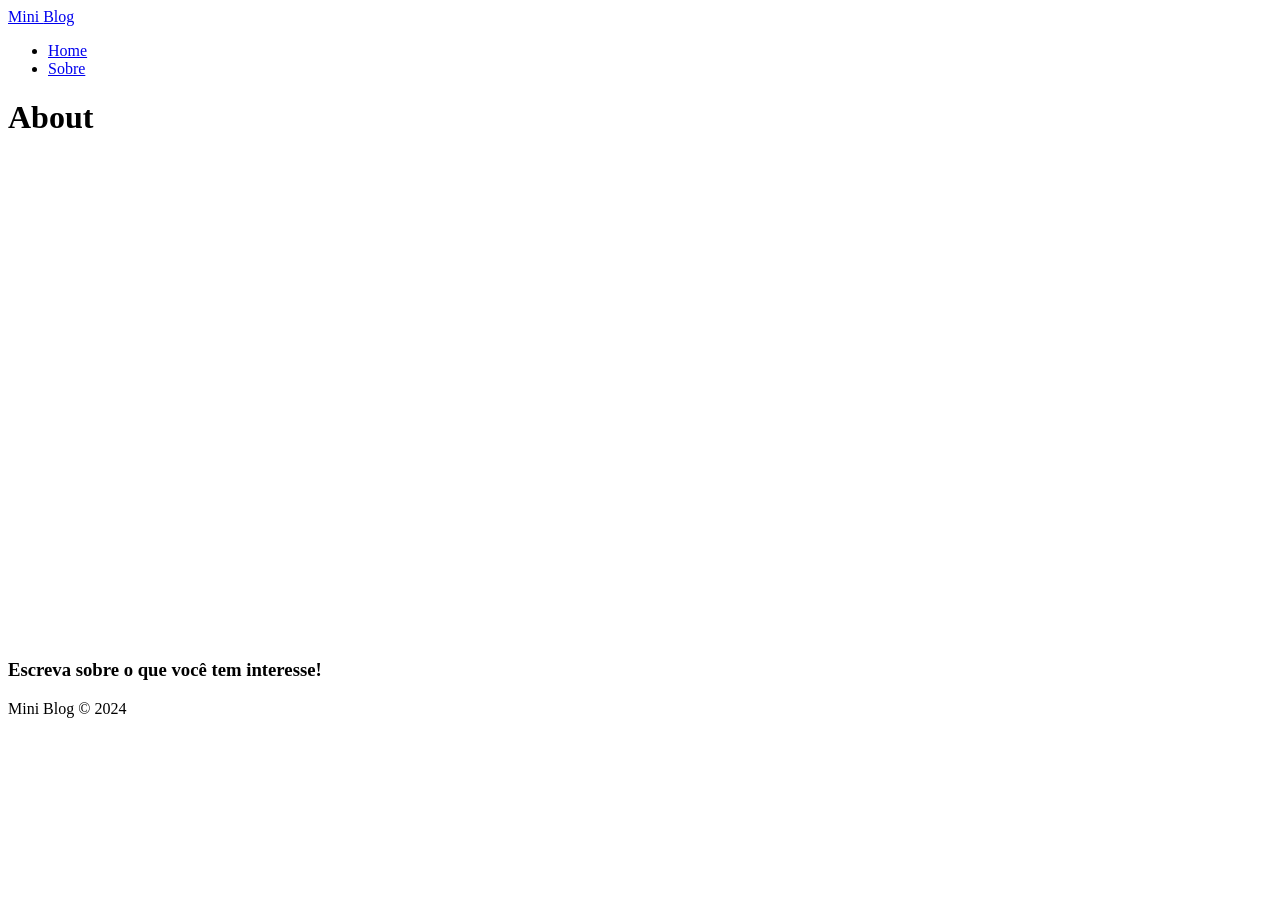
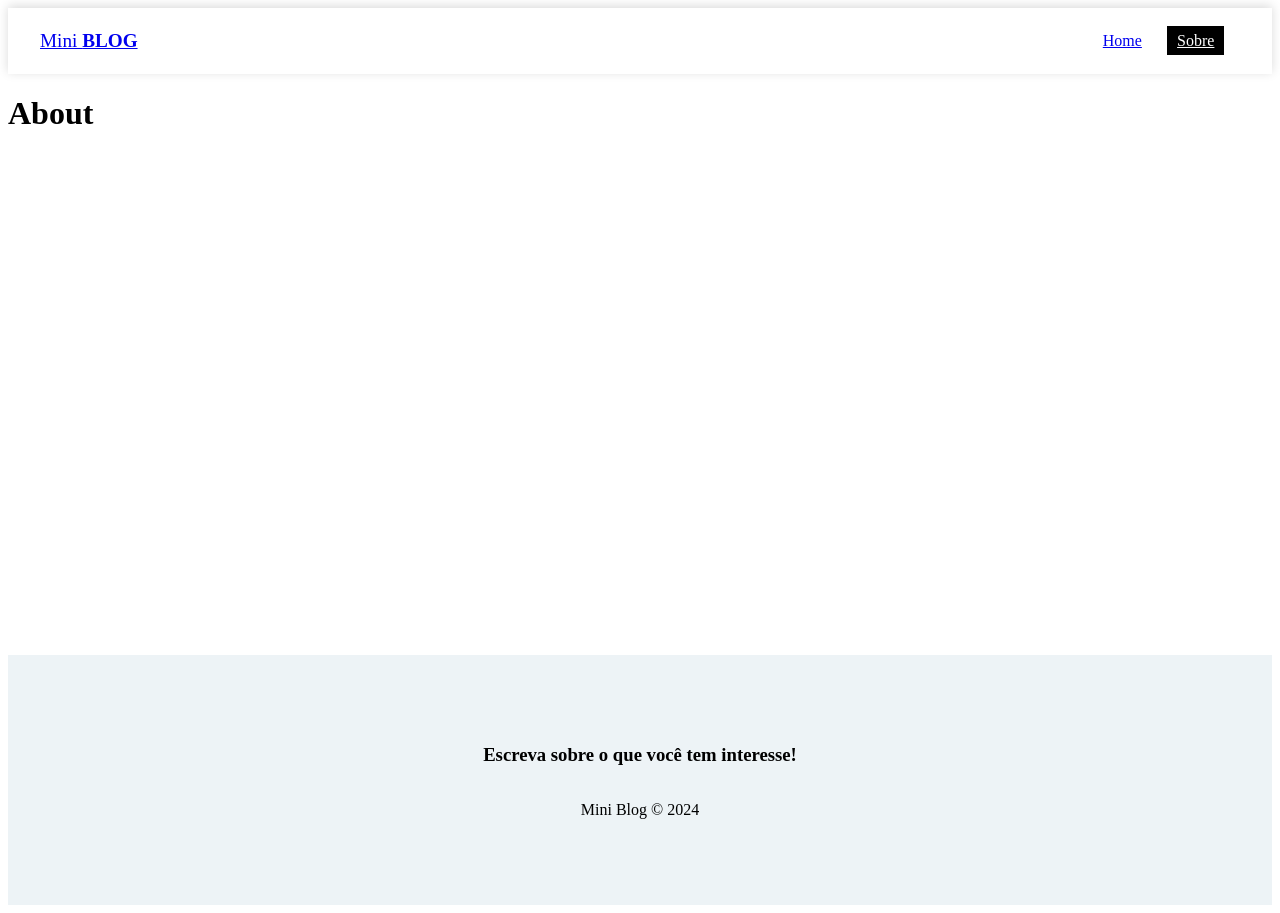
Before and after one commit to evandrodias11/miniblog-react, a React (Vite) app: page /about in a window 1280 px wide. Before the commit the page ends 800 px from the top, so only its background shows below. Built offline with nearby package versions, Linux system fonts and the light colour scheme.

Commit message:
estilo inicial navbar e footer

```diff
--- a/src/components/Footer.jsx
+++ b/src/components/Footer.jsx
@@ -2,7 +2,7 @@
 
 const Footer = () => {
   return (
-    <footer>
+    <footer className={styles.footer}>
       <h3>Escreva sobre o que você tem interesse!</h3>
       <p>Mini Blog &copy; 2024</p>
     </footer>
--- a/src/components/Footer.module.css
+++ b/src/components/Footer.module.css
@@ -0,0 +1,8 @@
+.footer {
+  height: 250px;
+  display: flex;
+  flex-direction: column;
+  align-items: center;
+  justify-content: center;
+  background-color: #edf3f6;
+}
--- a/src/components/Navbar.jsx
+++ b/src/components/Navbar.jsx
@@ -3,17 +3,26 @@
 
 const Navbar = () => {
   return (
-    <nav>
-      <NavLink to="/">
+    <nav className={styles.navbar}>
+      <NavLink to="/" className={styles.brand}>
         Mini <span>Blog</span>
       </NavLink>
-      <ul>
+      <ul className={styles.links_list}>
         <li>
-          <NavLink to="/">Home</NavLink>
+          <NavLink
+            to="/"
+            className={({ isActive }) => (isActive ? styles.active : "")}
+          >
+            Home
+          </NavLink>
         </li>
         <li>
-          {" "}
-          <NavLink to="/about">Sobre</NavLink>
+          <NavLink
+            to="/about"
+            className={({ isActive }) => (isActive ? styles.active : "")}
+          >
+            Sobre
+          </NavLink>
         </li>
       </ul>
     </nav>
--- a/src/components/Navbar.module.css
+++ b/src/components/Navbar.module.css
@@ -0,0 +1,34 @@
+.navbar {
+  display: flex;
+  box-shadow: rgba(0, 0, 0, 0.15) 0px -2px 10px 0px;
+  justify-content: space-between;
+  align-items: center;
+  padding: 0.5em 2em;
+}
+
+.brand {
+  font-size: 1.2em;
+}
+
+.brand span {
+  font-weight: 900;
+  text-transform: uppercase;
+}
+
+.links_list {
+  display: flex;
+  list-style: none;
+}
+
+.links_list li {
+  margin-right: 1em;
+}
+
+.links_list li a {
+  padding: 0.4em 0.6em;
+}
+
+.active {
+  background-color: #000;
+  color: #fff;
+}
```
